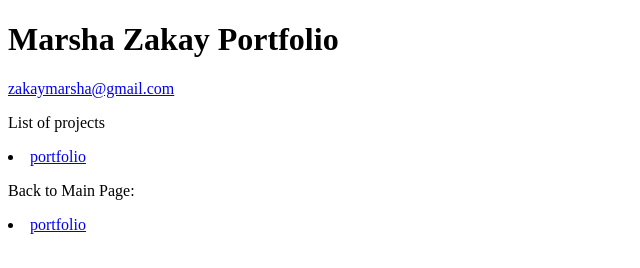
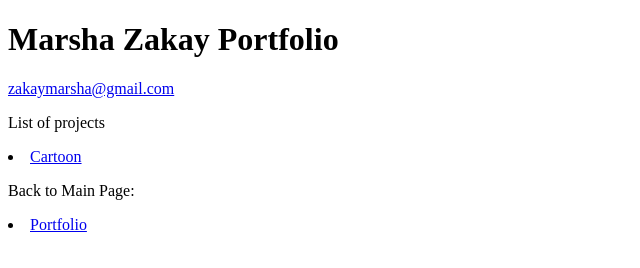
Before and after one commit to marshazakay/Portfolio, a plain HTML site: page index.html in a window 1280 px wide. Shown: the full height of the page, 0-640 px from the left. Drawn offline with Linux system fonts and the light colour scheme.

Commit message:
Update index.html

```diff
--- a/index.html
+++ b/index.html
@@ -8,8 +8,8 @@
     <h1> Marsha Zakay Portfolio </h1>
     <a href = "mailto: zakaymarsha@gmail.com"> zakaymarsha@gmail.com</a>
     <p>List of projects</p>
-    <li><a href="https://github.com/marshazakay/Cartoon">portfolio</a></li>
+    <li><a href="https://github.com/marshazakay/Cartoon">Cartoon</a></li>
     <p> Back to Main Page: </p>
-    <li><a href="https://github.com/marshazakay/Portfolio">portfolio</a></li>
+    <li><a href="https://github.com/marshazakay/Portfolio">Portfolio</a></li>
 </body>
 </html>
```
